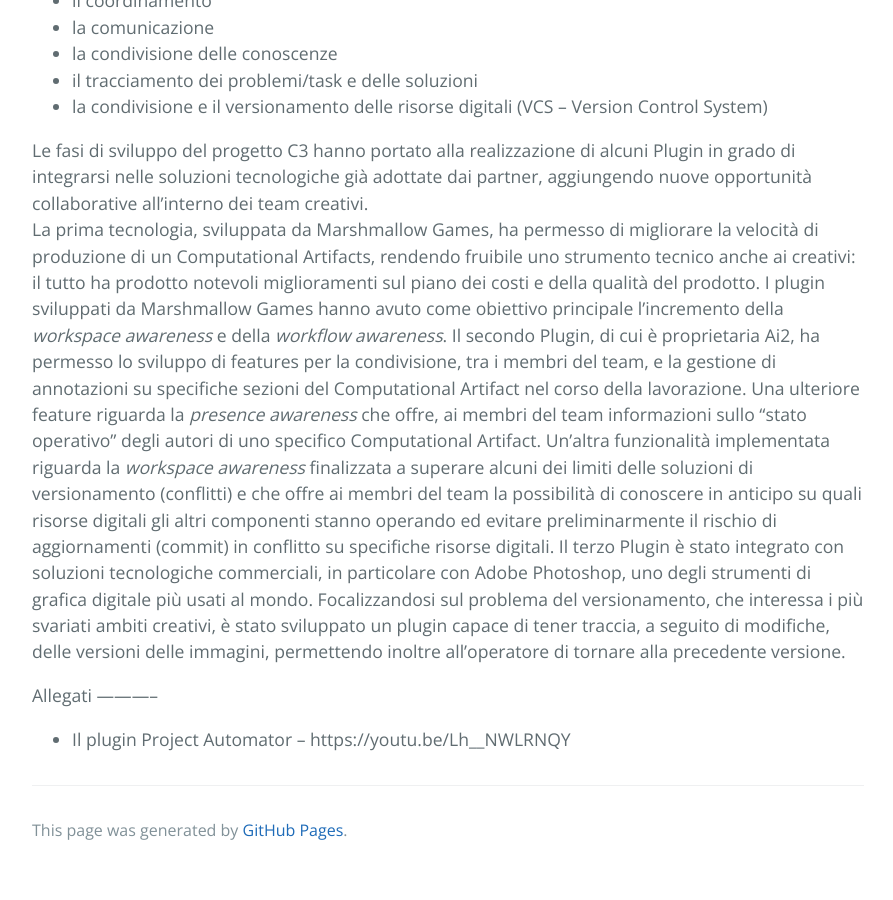
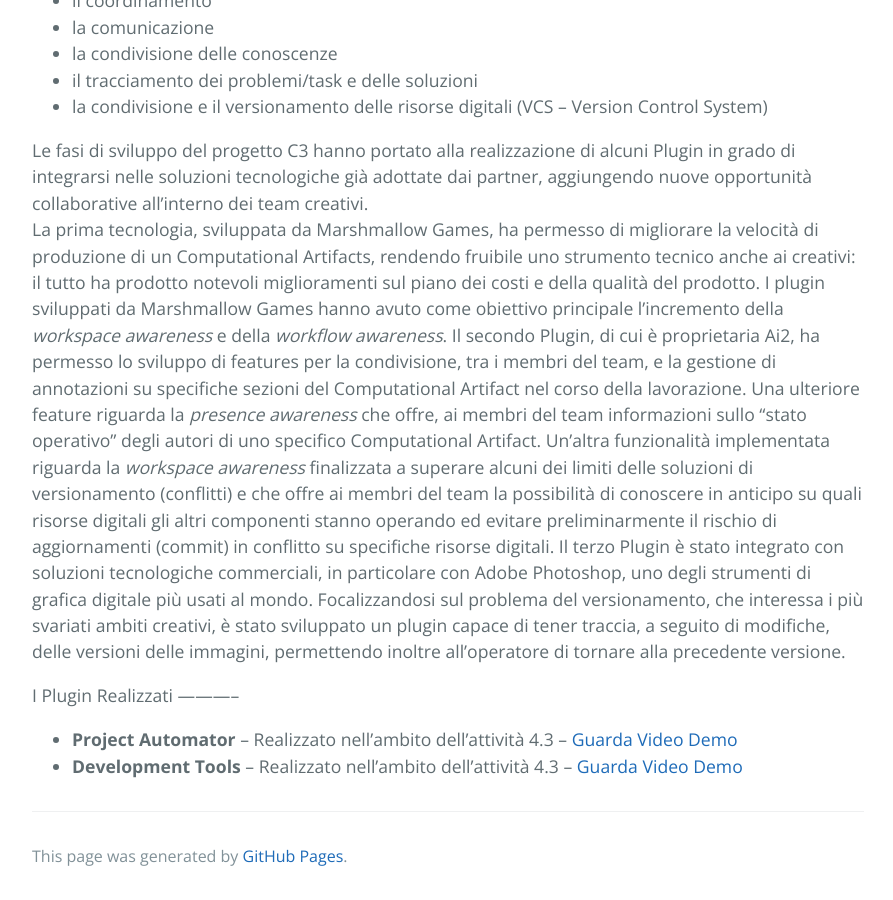
Before and after one commit to collab-c3/collab-c3.github.io, a Jekyll site: the page built from index.md, in a window 1280 px wide and 900 px high, scrolled down 2224 px. Shown: the whole window, without its empty margins (192-1085 px from the left). Built offline with Jekyll 4.4.1, drawn with Linux system fonts in a browser that asks for light colours; our own code applies the rules of GitHub Pages for plain Markdown files; before the commit the page ends 3098 px from its top, so only the background shows below that.

Commit message:
Update index.md

```diff
--- a/index.md
+++ b/index.md
@@ -56,8 +56,10 @@ Un’altra funzionalità implementata riguarda la *workspace awareness* finalizz
 Il terzo Plugin è stato integrato con soluzioni tecnologiche commerciali, in particolare con Adobe Photoshop, uno degli strumenti di grafica digitale più usati al mondo. Focalizzandosi sul problema del versionamento, che interessa i più svariati ambiti creativi, è stato sviluppato un plugin capace di tener traccia, a seguito di modifiche, delle versioni delle immagini, permettendo inoltre all’operatore di tornare alla precedente versione.
 
 
-Allegati
+I Plugin Realizzati
  -----------
 
-* Il plugin Project Automator
--- https://youtu.be/Lh__NWLRNQY
+* **Project Automator**
+-- Realizzato nell'ambito dell'attività 4.3 -- [Guarda Video Demo](https://youtu.be/Lh__NWLRNQY)
+* **Development Tools**
+-- Realizzato nell'ambito dell'attività 4.3 --  [Guarda Video Demo](https://youtu.be/H81mdbtRYVE)
```
